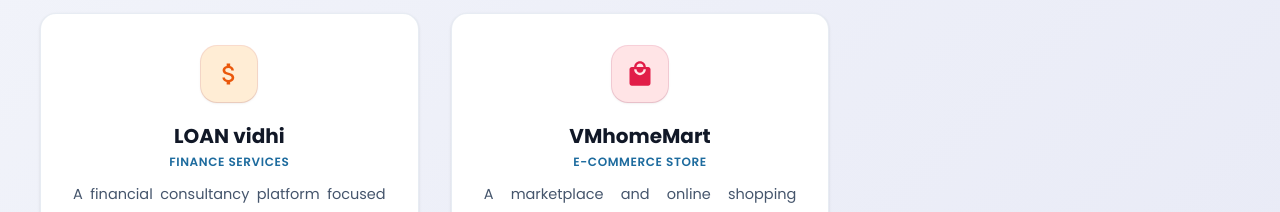
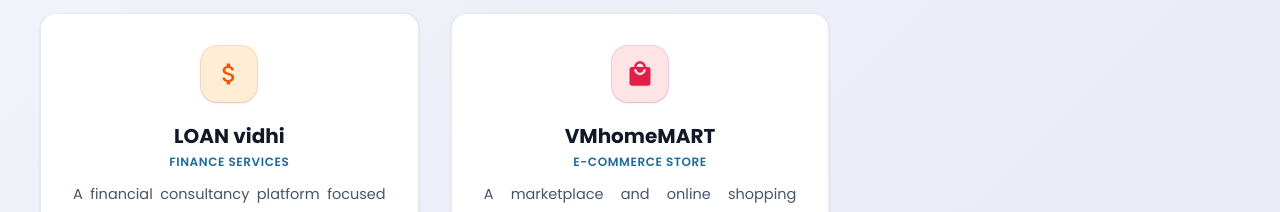
Before and after one commit to vinitk09/Vidimeth-o, a Next.js app: page /about in a window 1280 px wide. Shown: the part 1400-1612 px from the top of the page. Built offline with nearby package versions, Linux system fonts and the light colour scheme.

Commit message:
Added new changes

```diff
--- a/src/app/about/page.js
+++ b/src/app/about/page.js
@@ -63,7 +63,7 @@ const platforms = [
     ),
   },
   {
-    name: "VMhomeMart",
+    name: "VMhomeMART",
     url: "www.vmhomemart.com",
     href: "https://www.vmhomemart.com/",
     category: "E-commerce Store",
```
